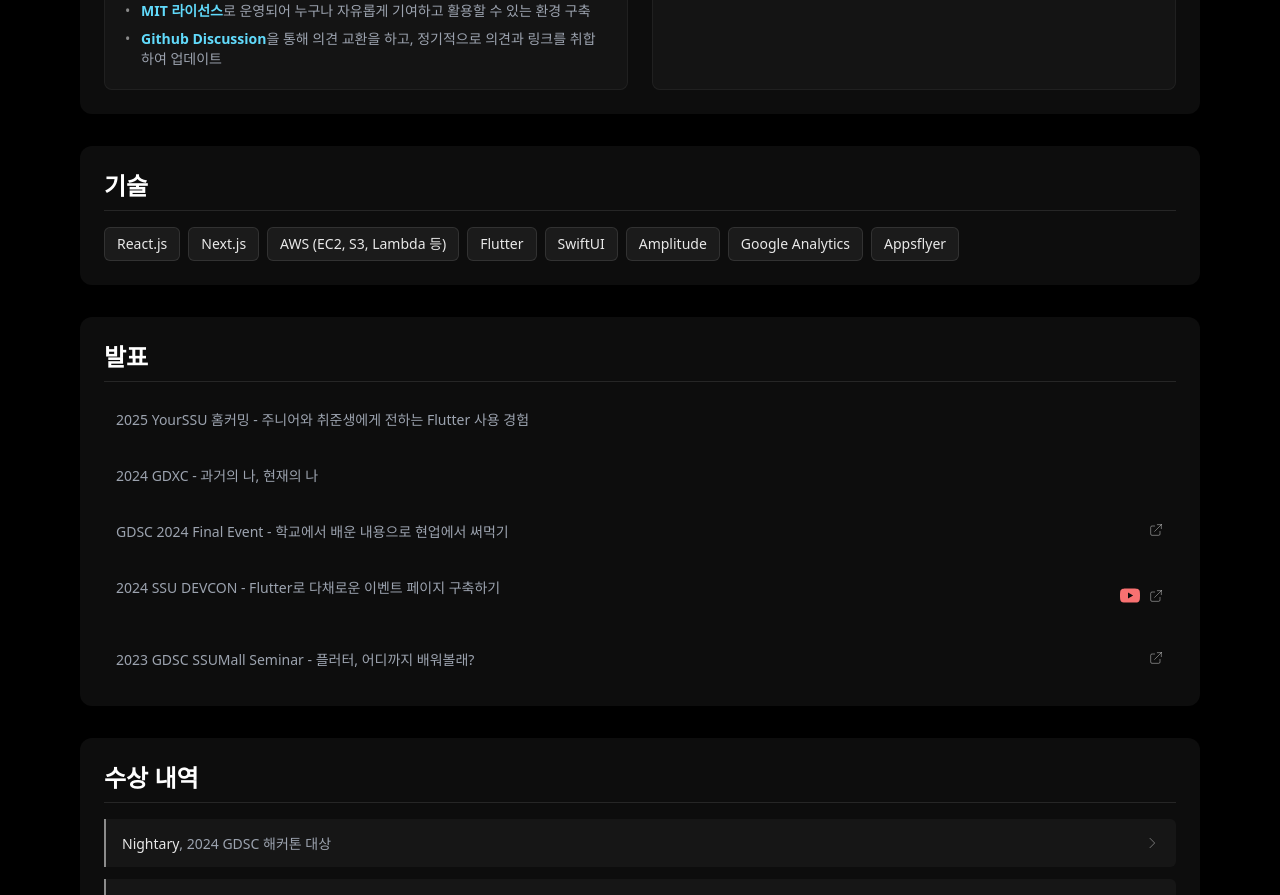
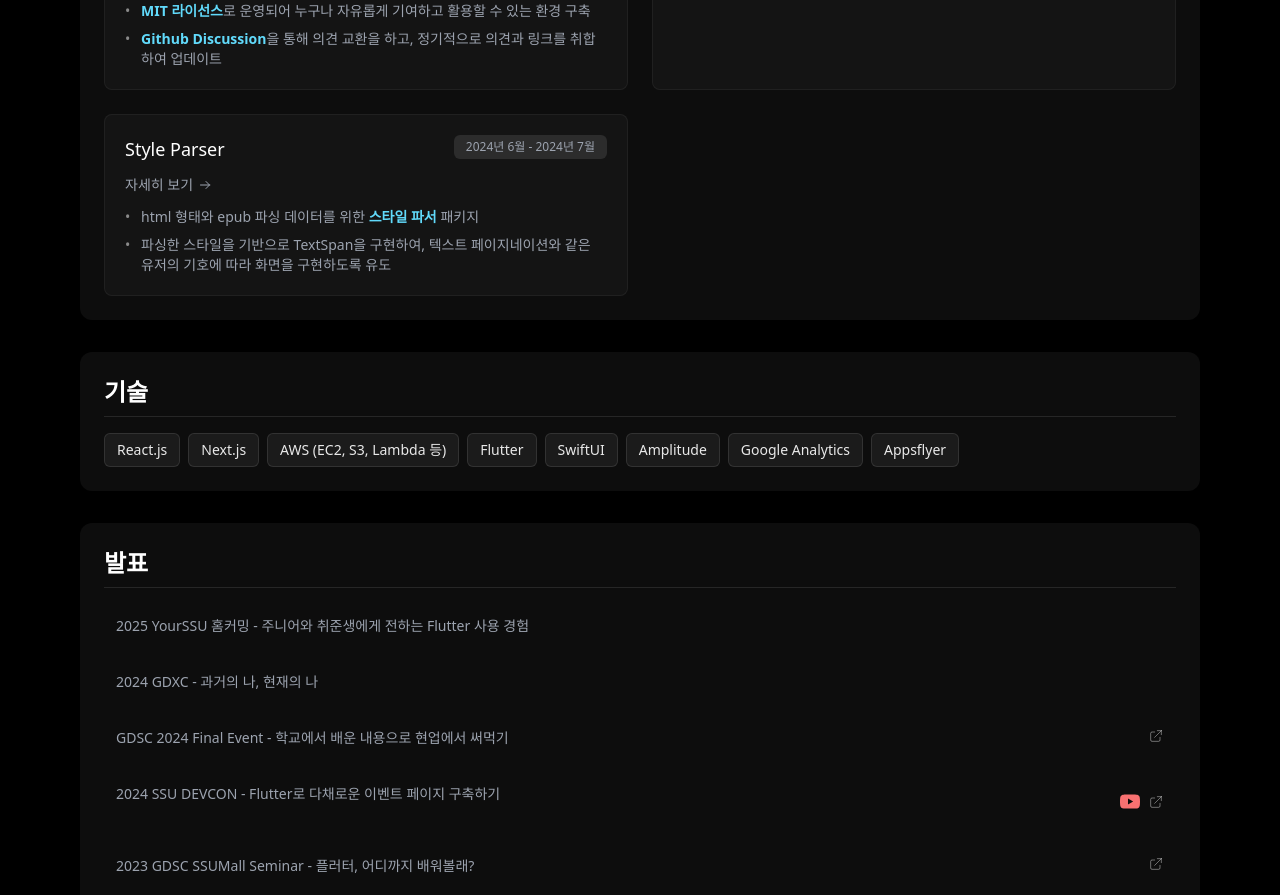
Before and after one commit to halfmoon-mind/projects, a React (Vite) app: page /resume in a window 1280 px wide. Shown: the part 1938-2833 px from the top of the page. Built offline with nearby package versions, Linux system fonts and the light colour scheme.

Commit message:
feat: 스타일 파서 추가

```diff
--- a/src/pages/Resume.tsx
+++ b/src/pages/Resume.tsx
@@ -188,6 +188,16 @@
         "YourSSU에서 개발한 YourSSU Design System(YDS)의 <strong class='text-[#61dafb]'>iOS 파트</strong> 구현",
         "기존 <strong class='text-[#61dafb]'>UIKit</strong>으로만 구현되어 있는 디자인시스템을 <strong class='text-[#61dafb]'>SwiftUI</strong>로 구현",
         "디자인 시스템 메인테이너로서 사용자인 개발자들에게 어떠한 <strong class='text-[#61dafb]'>DX</strong>를 제공하면 좋을지에 대한 고민",
+      ],
+    },
+
+    {
+      name: 'Style Parser',
+      period: '2024년 6월 - 2024년 7월',
+      link: 'https://github.com/halfmoon-mind/style-parser',
+      description: [
+        "html 형태와 epub 파싱 데이터를 위한 <strong class='text-[#61dafb]'>스타일 파서</strong> 패키지",
+        '파싱한 스타일을 기반으로 TextSpan을 구현하여, 텍스트 페이지네이션와 같은 유저의 기호에 따라 화면을 구현하도록 유도',
       ],
     },
   ];
```
